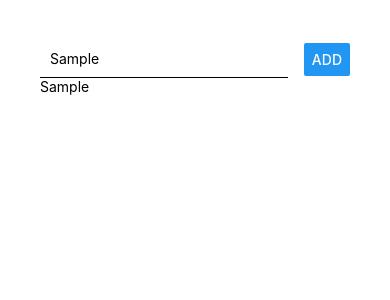
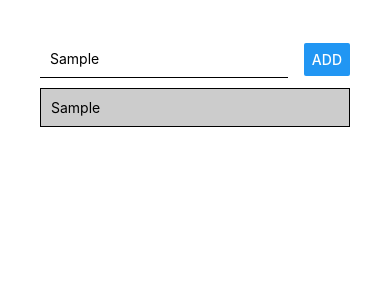
Before and after one commit to ThangLeQuoc/rn-first-app, a React Native app: screen / in a window 390 px wide. Both pictures are taken after typing "Sample" into the empty fields and a click on the button "ADD". Shown: the top 300 px of the page. Built offline with nearby package versions, Linux system fonts and the light colour scheme.

Commit message:
Base List Item Styling
- 2:07

```diff
--- a/App.js
+++ b/App.js
@@ -21,7 +21,11 @@
         <Button title="Add" onPress={addGoalHandler} />
       </View>
       <View>
-        {courseGoals.map((goal) => <Text key={goal}>{goal}</Text>)}
+        {courseGoals.map((goal) =>
+          <View key={goal} style={styles.listItem}>
+            <Text>{goal}</Text>
+          </View>
+          )}
       </View>
     </View>
   );
@@ -41,5 +45,12 @@
     borderBottomColor: 'black',
     borderBottomWidth: 1,
     padding: 10
+  },
+  listItem: {
+    padding: 10,
+    marginVertical: 10,
+    backgroundColor: '#ccc',
+    borderColor: 'black',
+    borderWidth: 1
   }
 });
```
